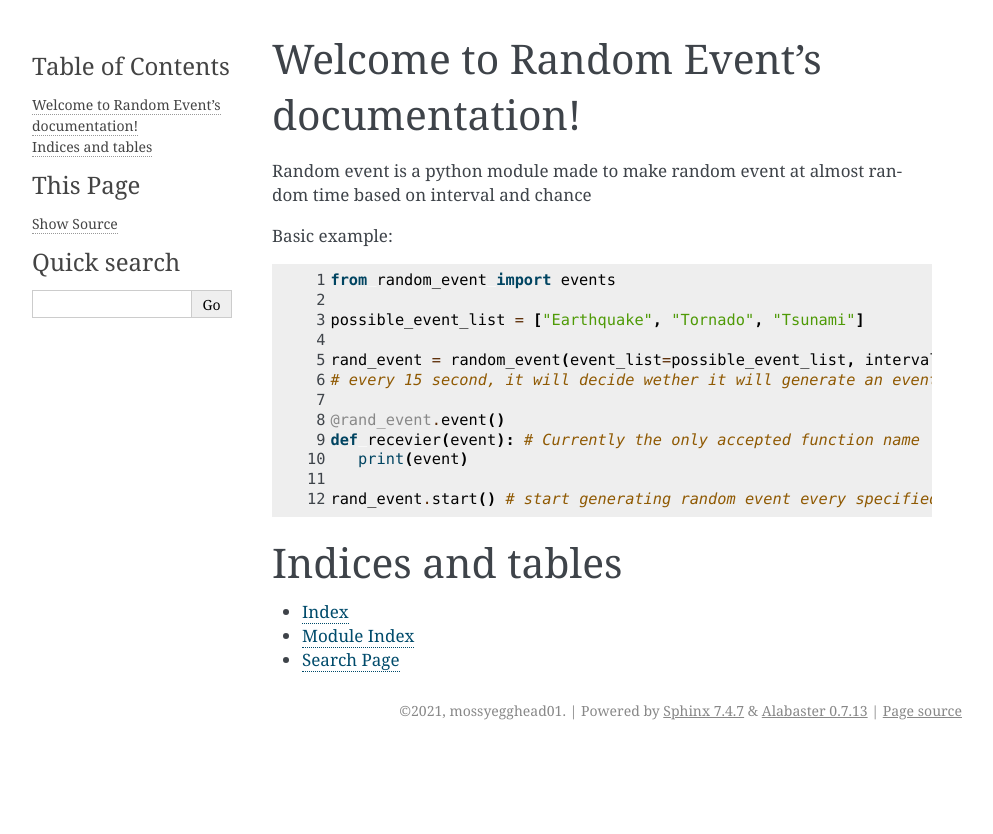
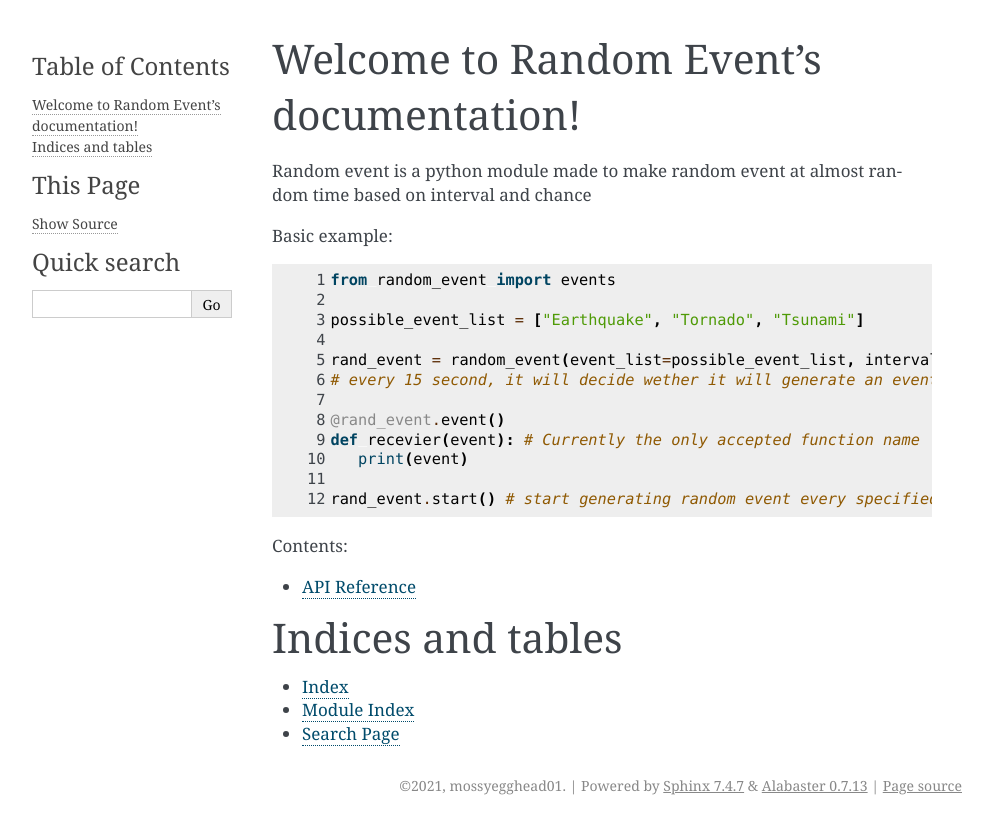
Before and after one commit to mossyegghead01/random-event, a Sphinx documentation site: the page built from docs/index.rst, in a window 1280 px wide. Shown: the top 834 px of the page, without its empty margins (148-1141 px from the left). Built offline with Sphinx 7.4.7, drawn with Linux system fonts in a browser that asks for light colours.

Commit message:
added api ref

```diff
--- /dev/null
+++ b/docs/api.rst
@@ -0,0 +1,4 @@
+API Reference
+=============
+
+work in progress
--- a/docs/index.rst
+++ b/docs/index.rst
@@ -29,6 +29,9 @@ Basic example:
 
 .. toctree::
    :maxdepth: 2
+   :caption: Contents:
+
+   api
 
 Indices and tables
 ==================
```
